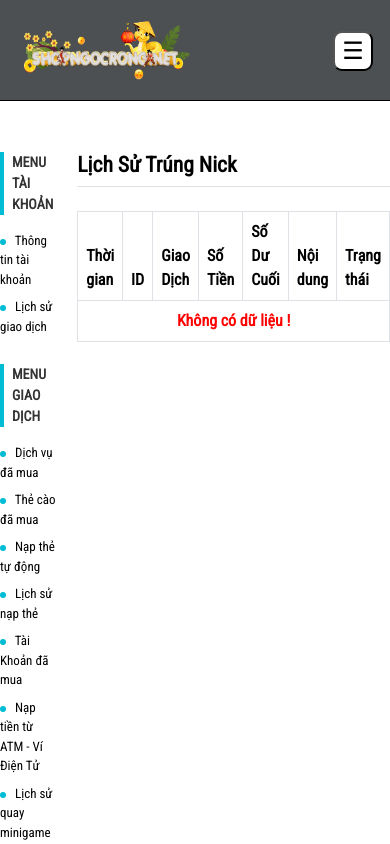
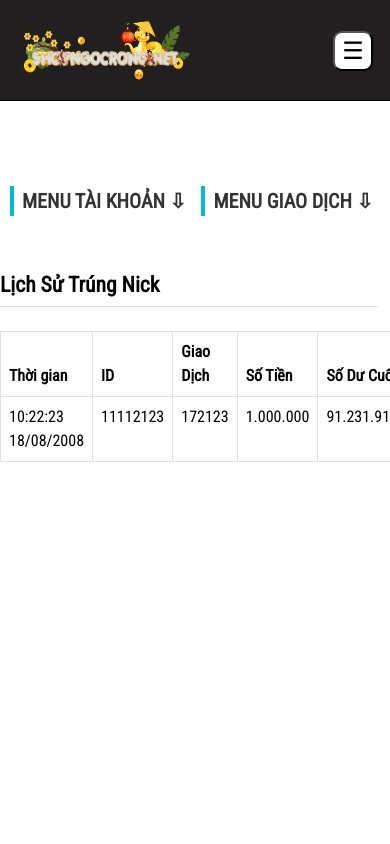
Before and after one commit to Trungduzi/fenrobytrungduzi, a React (Vite) app: page /lich-su-trung-nick in a window 390 px wide. Built offline with nearby package versions, Linux system fonts and the light colour scheme.

Commit message:
fix layout 18:13 19/08/2025

```diff
--- a/components/Siderbar.jsx
+++ b/components/Siderbar.jsx
@@ -18,11 +18,9 @@ const transactionMenuItems = [
 export default function Sidebar() {
     return (
         <div className="sidebar-container">
-            {/* Gộp 2 khối menu vào 1 hàng ngang */}
             <div className="sidebar-row">
-                {/* MENU TÀI KHOẢN */}
                 <div className="sidebarSection">
-                    <div className="sectionTitle">MENU TÀI KHOẢN</div>
+                    <div className="sectionTitle">MENU TÀI KHOẢN ⇩</div>
                     <ul className="menuList">
                         <li>
                             <NavLink to="/thong-tin-tai-khoan" className="menuLink">
@@ -37,9 +35,10 @@ export default function Sidebar() {
                     </ul>
                 </div>
 
-                {/* MENU GIAO DỊCH */}
+
+
                 <div className="sidebarSection">
-                    <div className="sectionTitle">MENU GIAO DỊCH</div>
+                    <div className="sectionTitle">MENU GIAO DỊCH ⇩</div>
                     <ul className="menuList">
                         {transactionMenuItems.map((item, index) => (
                             <li key={index}>
--- a/components/header.css
+++ b/components/header.css
@@ -41,6 +41,7 @@ li {
     width: 100vw;
     top: 0;
     z-index: 10;
+    background-color: rgb(33, 31, 31);
 }
 
 .header-container {
@@ -444,7 +445,11 @@ li {
 
 
 
-
+/* @media() {
+    .header {
+        background-color: black;
+    }
+} */
 
 
 
--- a/components/sliderbar.scss
+++ b/components/sliderbar.scss
@@ -68,16 +68,22 @@
         font-size: 13px;
     }
 
-    // .menuList {
-    //     display: none;
-    // }
+    .menuList {
+        display: none;
+    }
 
-    // .sectionTitle {
-    //     font-size: 30px;
-    //     // padding-left: 2vw;
-    // }
+    .sectionTitle {
+        font-size: 20px;
+    }
 
-    // .sidebarSection {
-    //     display: inline-block;
-    // }
+    .sidebar-row {
+        display: flex;
+    }
+
+    .sidebarSection {
+        display: block;
+        flex-grow: 1;
+        position: relative;
+        // text-align: center;
+    }
 }
--- a/pages/home/muathecao.scss
+++ b/pages/home/muathecao.scss
@@ -134,6 +134,7 @@
             0 0 0 2px #ffd400 inset,
             0 0 14px rgba(255, 234, 0, 0.7);
         cursor: pointer;
+        font-size: 20px;
         transition: transform 0.15s ease, box-shadow 0.2s ease, filter 0.2s ease;
 
         &:hover {
--- a/pages/lichsutrungnick.jsx
+++ b/pages/lichsutrungnick.jsx
@@ -8,7 +8,18 @@ export default function LichSuTrungNick() {
     const [fromDate, setFromDate] = useState("");
     const [toDate, setToDate] = useState("");
 
-    const fakeData = []; // bạn có thể thay bằng dữ liệu thật
+    const fakeData = [
+        {
+            time: "10:22:23 18/08/2008",
+            id: 11112123,
+            game: "172123",
+            account: "91.231.910.000",
+            price: "1.000.000",
+            content: "mua thẻ",
+            status: "Thành công",
+        }
+
+    ]; // bạn có thể thay bằng dữ liệu thật
 
     return (
         <div>
@@ -38,19 +49,20 @@ export default function LichSuTrungNick() {
                                 <td>{item.time}</td>
                                 <td>{item.id}</td>
                                 <td>{item.game}</td>
+                                <td>{item.price}</td>
                                 <td>{item.account}</td>
-                                <td>{item.price}</td>
+                                <td>{item.content}</td>
                                 <td>
                                     <span
-                                        className={`badge ${item.status === "Thành công" ? "bg-success" : "bg-danger"
+                                        className={`badge ${item.status === "Thành công" ? "bg-danger" : "bg-success"
                                             }`}
                                     >
                                         {item.status}
                                     </span>
                                 </td>
-                                <td>
+                                {/* <td>
                                     <button className="btn btn-sm btn-primary">Chi tiết</button>
-                                </td>
+                                </td> */}
                             </tr>
                         ))
                     )}
--- a/pages/napthetudong.jsx
+++ b/pages/napthetudong.jsx
@@ -50,7 +50,7 @@ const styles = {
     },
     table: {
         width: '100%',
-        borderCollapse: 'collapse',
+        // borderCollapse: 'collapse',
         minWidth: 800,
     },
     thead: {
--- a/src/AppLayOut.jsx
+++ b/src/AppLayOut.jsx
@@ -1,24 +1,27 @@
 import { Outlet } from "react-router-dom";
 import Sidebar from "../components/Siderbar.jsx";
 import Header from "../components/header.jsx";
+import "./AppLayout.scss";
 
 export default function AppLayout() {
     return (
         <>
             <Header />
-            <div
+            <div className="layoutTotal"
                 style={{
                     position: "relative",
-                    top: "18vh",
-                    display: "flex",       // <-- thêm dòng này để hiển thị cùng hàng ngang
-                    gap: "20px",          // khoảng cách giữa sidebar và content, tuỳ chỉnh
-                    minHeight: "80vh",    // tuỳ chọn, cho chiều cao
+                    top: "22vh",
+                    display: "flex",
+                    gap: "20px",
                 }}
             >
                 {/* Sidebar bên trái */}
-                <Sidebar />
-                <Outlet /> {/* Chứa trang "nap-the-tu-dong" */}
-            </div>
+
+                <div className="layout1"><Sidebar /></div>
+
+                <div className="layout2"><Outlet /></div>
+                <div className="layoutNull"></div>
+            </div >
         </>
     );
 }
--- /dev/null
+++ b/src/AppLayOut.scss
@@ -0,0 +1,25 @@
+@media (max-width: 800px) {
+    .layoutTotal {
+        flex-direction: column;
+    }
+}
+
+.layoutTotal {
+    max-width: 97vw;
+}
+
+.layout1 {
+    min-width: 180px;
+    position: relative;
+    left: 10px;
+}
+
+.layout2 {
+    min-width: 170px;
+    flex-grow: 8;
+
+}
+
+.layoutNull {
+    flex-grow: 1;
+}
```
